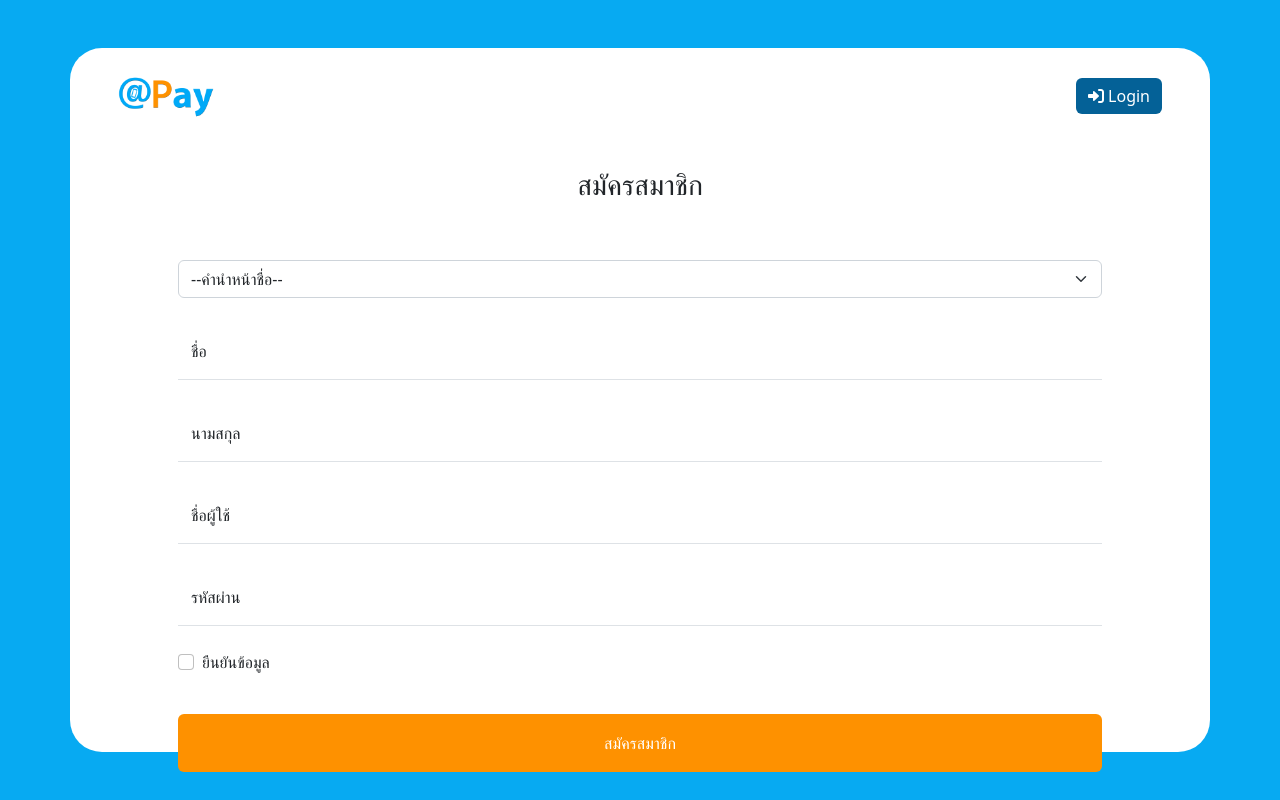
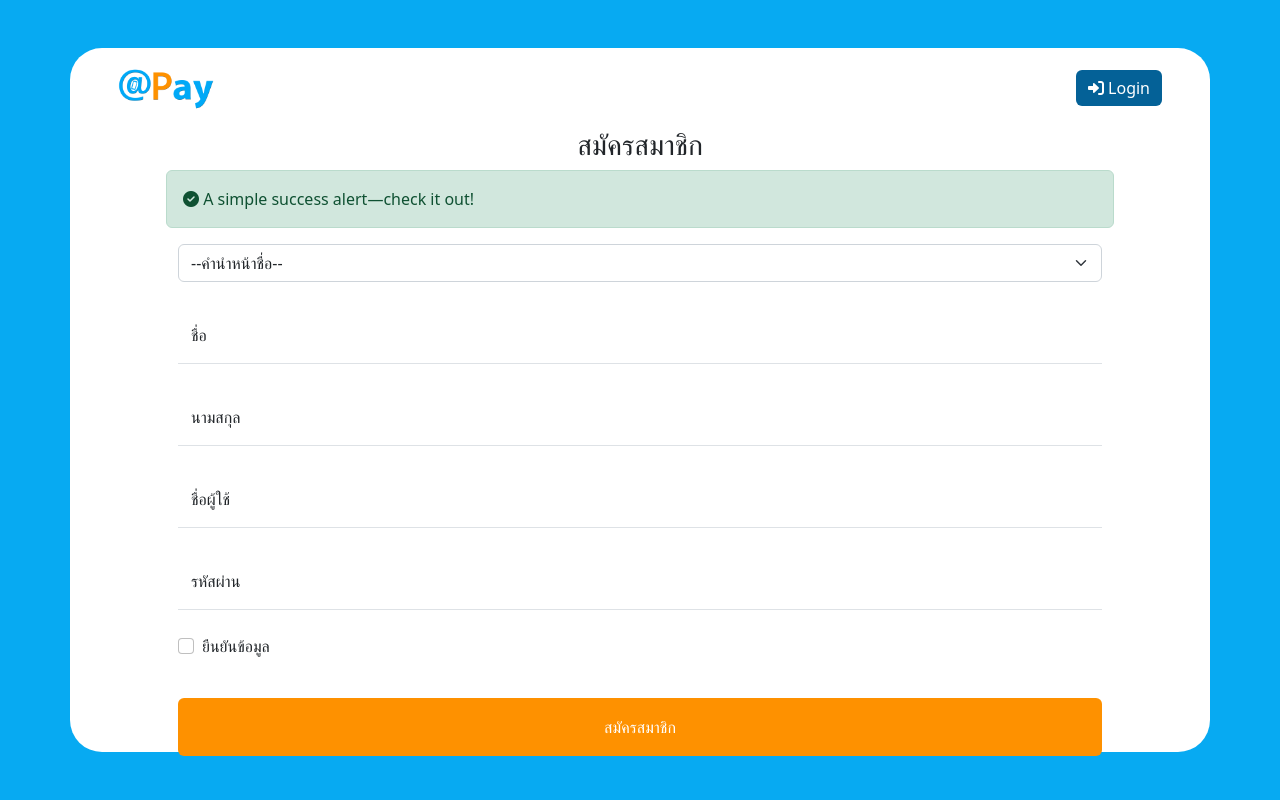
Before and after one commit to aungsuthon-ph-62/Addpay_project, a PHP site: template view/register.php in a window 1280 px wide. Run offline with PHP 8.4, Linux system fonts and the light colour scheme; the template is opened without the code that fills it, so the values that code supplies are empty; some libraries are stand-ins or nearby versions.

Commit message:
edit regis
edit regis

```diff
--- a/view/register.php
+++ b/view/register.php
@@ -1,7 +1,7 @@
 <section class="vh-100 p-3 px-md-5 py-md-5" style="background-color: #07aaf2 ;">
-  <div class="container rounded-5 py-5 px-3 px-md-5 py-md-4 bg-white h-100">
+  <div class="container rounded-5 py-5 px-3 px-md-5 py-md-3 bg-white h-100">
     <!--  -->
-    <div class="d-flex flex-wrap align-items-center justify-content-between mb-5">
+    <div class="d-flex flex-wrap align-items-center justify-content-between mb-3">
       <a href="?register">
         <img class="rounded-2" src="image/logorebg.png" style="width: auto; height: 3rem;">
       </a>
@@ -17,19 +17,21 @@
       <h3>สมัครสมาชิก</h3>
     </div>
 
-    <div class="alert">
-      <!-- <div class="alert alert-success" role="alert">
+    <div class="container px-5">
+      <div class="alert alert-success" role="alert">
         <i class="fa-solid fa-circle-check"></i>
         A simple success alert—check it out!
       </div>
-      <div class="alert alert-danger" role="alert">
+      <!-- <div class="alert alert-danger" role="alert">
               <i class="fa-solid fa-triangle-exclamation"></i>
               A simple danger alert—check it out!
             </div> -->
     </div>
 
-    <div class="container">
-      <form action="" method="post" class="px-md-5">
+
+
+    <div class="container mb-4">
+      <form action="" method="post" class="px-md-5 ">
 
         <select class="form-select mb-4" id="inputTname" name="inputTname">
           <option selected disabled>--คำนำหน้าชื่อ--</option>
@@ -65,9 +67,10 @@
         </div>
 
         <!-- Submit button -->
-        <div class="d-grid gap-2 col-12 mx-auto mb-4">
+        <div class="d-grid gap-2 col-12 mx-auto mb-md-4">
           <button type="submit" name="submit" class="btn p-3 mt-3 text-white" style="background-color:#FE9100 ;">สมัครสมาชิก</button>
         </div>
+
       </form>
     </div>
   </div>
```
